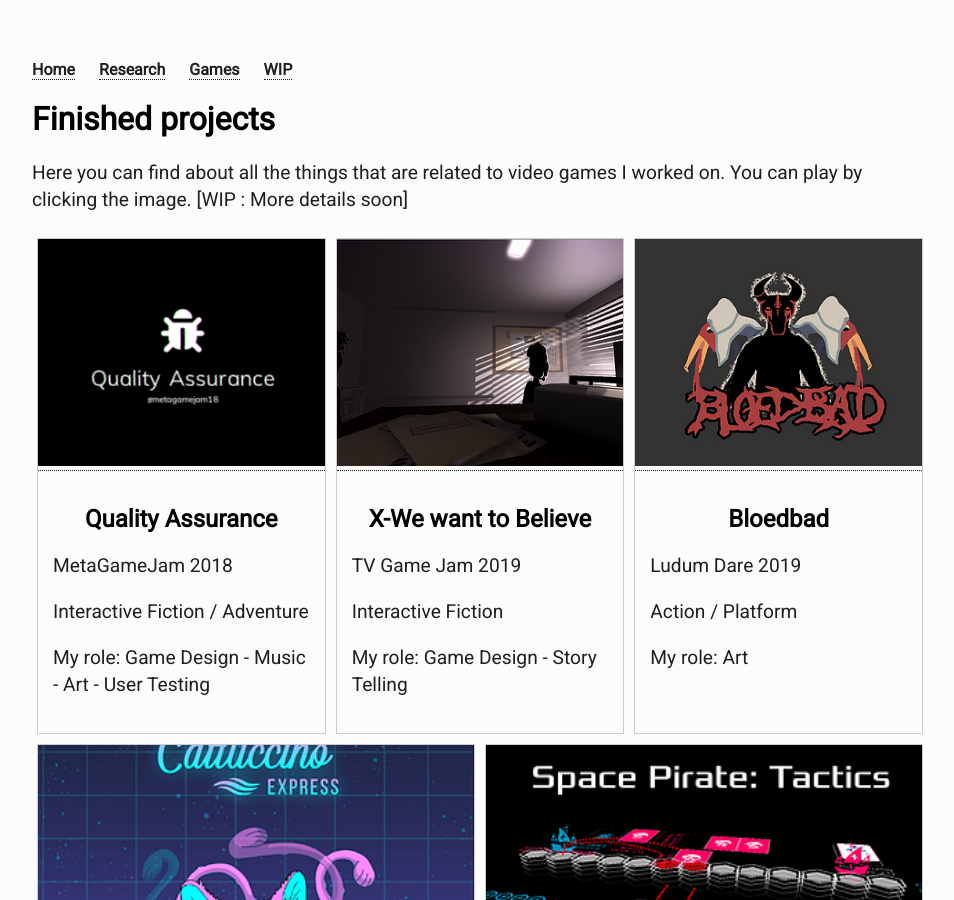
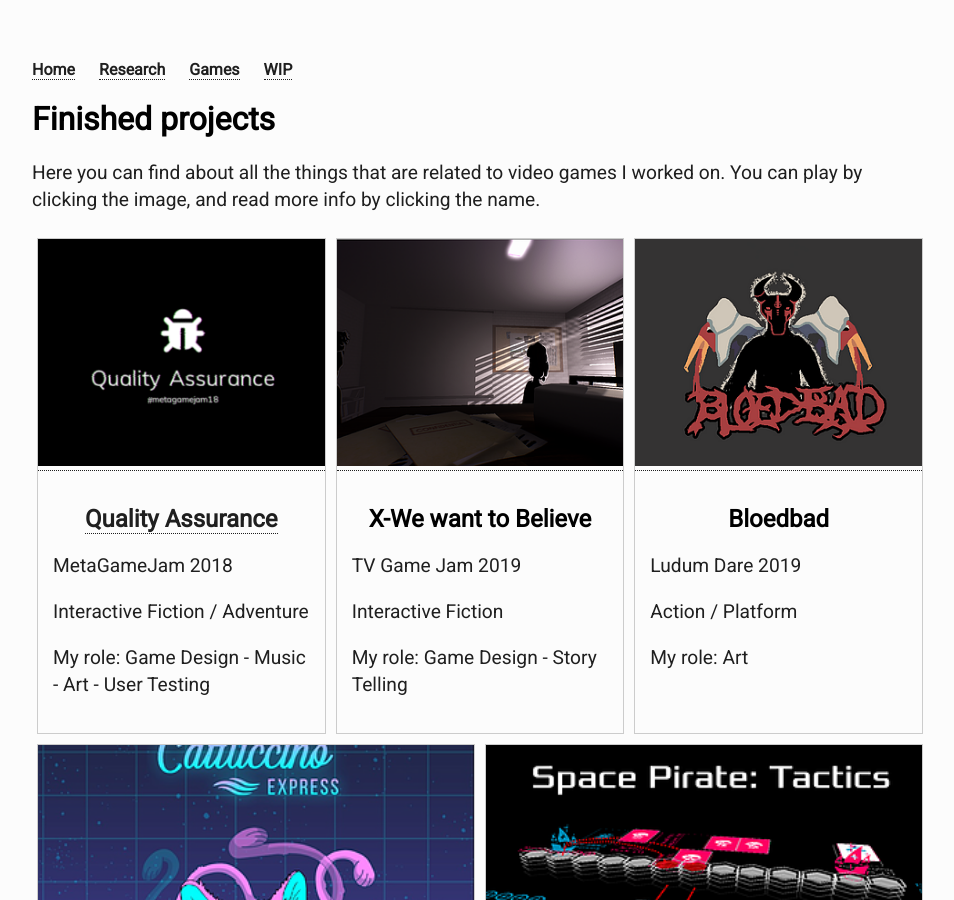
Before and after one commit to PACinquin/pacinquin.github.io, a Jekyll site: the page built from playthings.html, in a window 1280 px wide and 900 px high. Shown: the whole window, without its empty margins (160-1114 px from the left). Built offline with Jekyll 4.4.1, drawn with Linux system fonts in a browser that asks for light colours.

Commit message:
initiate games pages

```diff
--- a/playthings.html
+++ b/playthings.html
@@ -4,14 +4,14 @@ title: PAC website - Games
 ---
 <div class="blurb">
 	<h1>Finished projects</h1>
-	<p>Here you can find about all the things that are related to video games I worked on. You can play by clicking the image. [WIP : More details soon]</p>
+	<p>Here you can find about all the things that are related to video games I worked on. You can play by clicking the image, and read more info by clicking the name.</p>
 	<div class="meta_gallery">
 	<div class="gallery">
   		<a target="_blank" href="https://solroo.itch.io/mgj18-qa">
     	<img src="img/QA.png" alt="Screenshot from the game Quality Assurance">
   		</a>
   		<div class="desc">
-  			<h2>Quality Assurance</h2>
+  			<h2><a href="/qa.html">Quality Assurance</a></h2>
   			<p>MetaGameJam 2018</p>
   			<p>Interactive Fiction / Adventure</p>
   			<p>My role: Game Design - Music - Art - User Testing</p>
```
Also changed, not shown: games/qa.html (added, +9 -0 lines).
